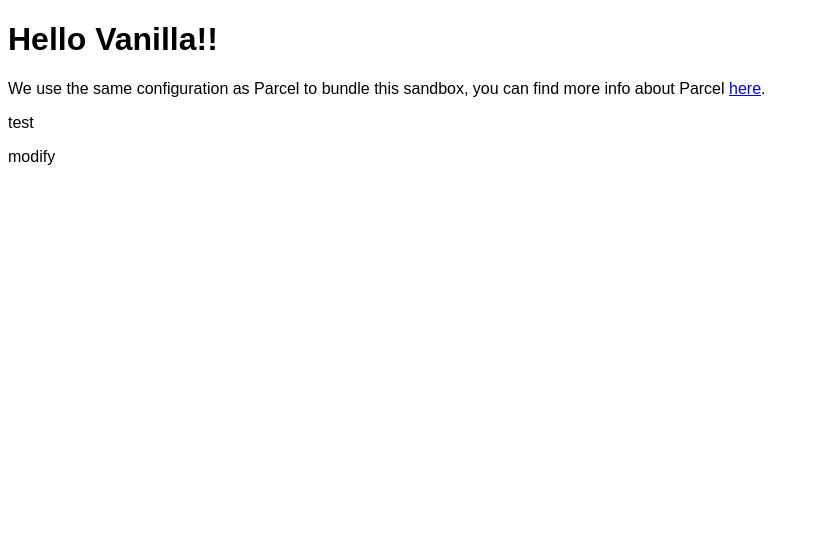
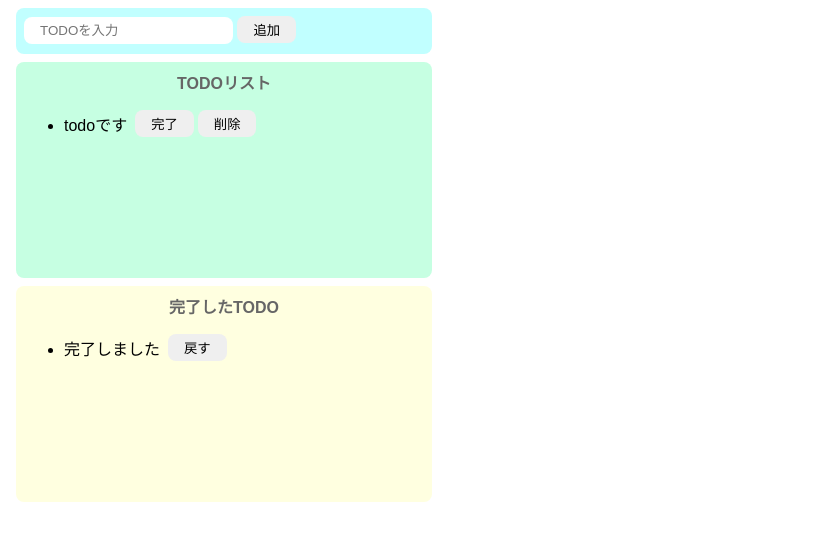
Before and after one commit to tenten09/react-todo, a website built with Parcel: page index.html in a window 1280 px wide. Shown: the whole page, without its empty margins (0-819 px from the left). Built offline with nearby package versions, Linux system fonts and the light colour scheme.

Commit message:
UI部分作成

```diff
--- a/index.html
+++ b/index.html
@@ -1,15 +1,30 @@
 <!DOCTYPE html>
 <html>
   <head>
-    <title>Parcel Sandbox</title>
+    <title>Todo List</title>
     <meta charset="UTF-8" />
   </head>
 
   <body>
-    <div id="app"></div>
-    <p>test</p>
-    <p>modify</p>
-
+    <div class="input-area">
+      <input placeholder="TODOを入力" />
+      <button>追加</button>
+    </div>
+    <div class="incomplete-area">
+      <p class="title">TODOリスト</p>
+      <ul class="list-row">
+        <li>todoです</li>
+        <button>完了</button>
+        <button>削除</button>
+      </ul>
+    </div>
+    <div class="complete-area">
+      <p class="title">完了したTODO</p>
+      <ul class="list-row">
+        <li>完了しました</li>
+        <button>戻す</button>
+      </ul>
+    </div>
     <script src="src/index.js"></script>
   </body>
 </html>
--- /dev/null
+++ b/index.js
@@ -0,0 +1,2 @@
+const arr1 = [1, 2];
+console.log(arr1)
--- a/src/index.js
+++ b/src/index.js
@@ -1,10 +1 @@
 import "./styles.css";
-
-document.getElementById("app").innerHTML = `
-<h1>Hello Vanilla!!</h1>
-<div>
-  We use the same configuration as Parcel to bundle this sandbox, you can find more
-  info about Parcel
-  <a href="https://parceljs.org" target="_blank" rel="noopener noreferrer">here</a>.
-</div>
-`;
--- a/src/styles.css
+++ b/src/styles.css
@@ -1,3 +1,62 @@
 body {
   font-family: sans-serif;
 }
+input {
+  border-radius: 8px;
+  border: none;
+  padding: 6px 16px;
+  outline: none;
+}
+
+button {
+  border-radius: 8px;
+  border: none;
+  margin-right: 4px;
+  padding: 4px 16px;
+}
+button:hover {
+  background-color: #ff7fff;
+  color: #fff;
+  cursor: pointer;
+}
+
+li {
+  margin-right: 8px;
+}
+
+.input-area {
+  background-color: #c1ffff;
+  width: 400px;
+  height: 30px;
+  padding: 8px;
+  margin: 8px;
+  border-radius: 8px;
+}
+.incomplete-area {
+  background-color: #c6ffe2;
+  width: 400px;
+  min-height: 200px;
+  padding: 8px;
+  margin: 8px;
+  border-radius: 8px;
+}
+.complete-area {
+  background-color: #ffffe0;
+  width: 400px;
+  min-height: 200px;
+  padding: 8px;
+  margin: 8px;
+  border-radius: 8px;
+}
+
+.title {
+  text-align: center;
+  margin-top: 0;
+  font-weight: bold;
+  color: #666;
+}
+
+.list-row {
+  display: flex;
+  align-items: center;
+}
```
